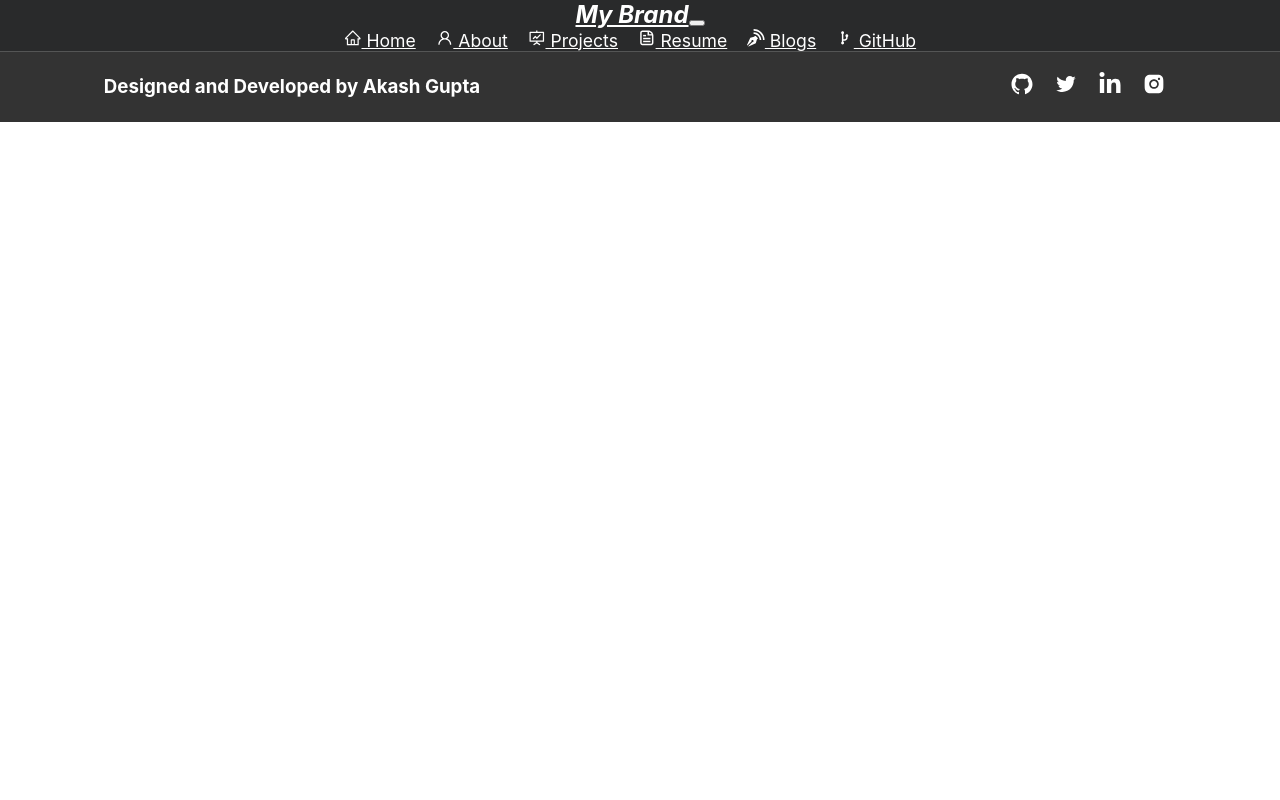
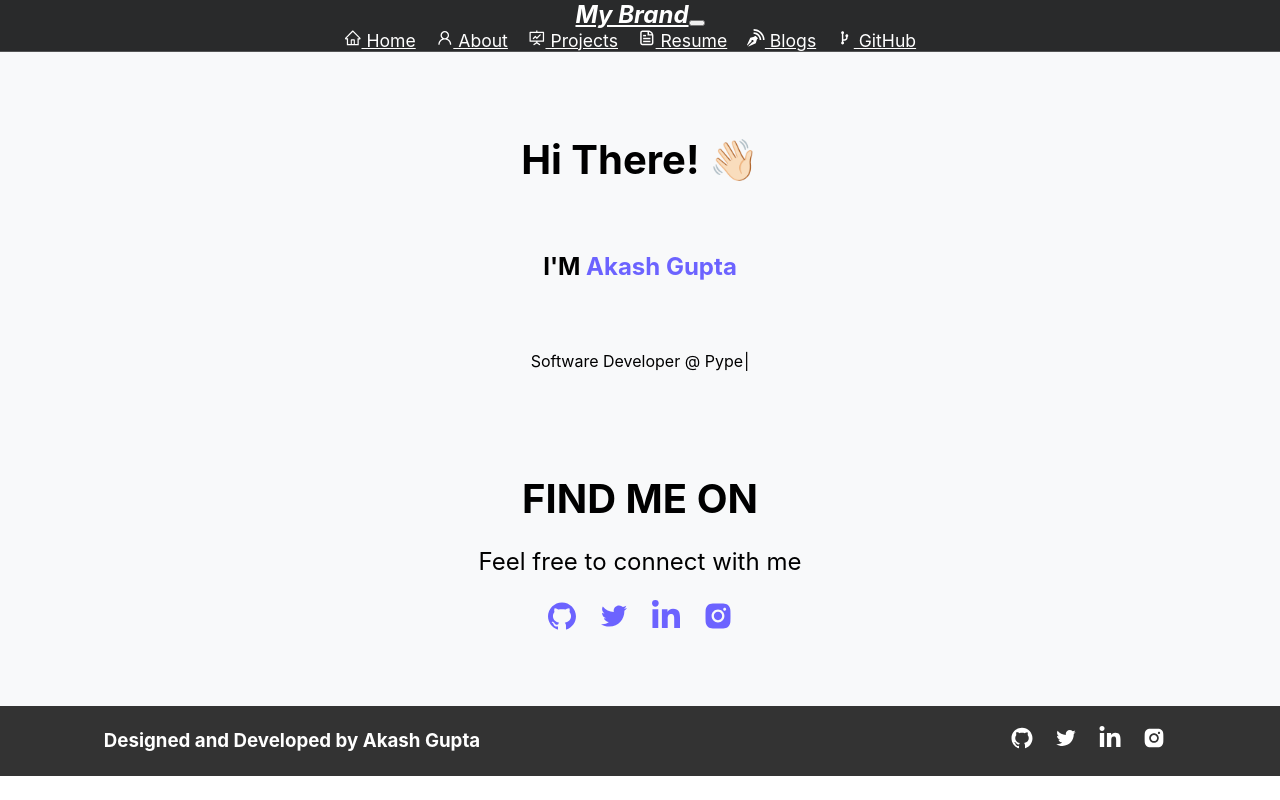
Before and after one commit to aakaash123/portfolio, a React (Create React App) app: page / in a window 1280 px wide. Built offline with nearby package versions, Linux system fonts and the light colour scheme.

Commit message:
add home component

```diff
--- a/package.json
+++ b/package.json
@@ -10,8 +10,11 @@
     "react-bootstrap": "^2.10.2",
     "react-dom": "^18.3.1",
     "react-icons": "^5.2.1",
+    "react-parallax-tilt": "^1.7.225",
     "react-router-dom": "^6.23.0",
     "react-scripts": "5.0.1",
+    "react-tsparticles": "^2.12.2",
+    "typewriter-effect": "^2.21.0",
     "web-vitals": "^2.1.4"
   },
   "scripts": {
--- a/src/App.js
+++ b/src/App.js
@@ -9,12 +9,16 @@ import Navbar from './components/navbar';
 
 import './App.css';
 import Footer from "./components/footer";
+import Home from "./components/Home";
 
 function App() {
   return (
     <div className="App">
         <Router>
             <Navbar />
+            <Routes>
+                <Route path="/" element={<Home />} />
+            </Routes>
             <Footer />
         </Router>
     </div>
--- /dev/null
+++ b/src/components/Home.css
@@ -0,0 +1,82 @@
+/* Home.css */
+
+.home-section {
+    position: relative;
+    background-color: #f8f9fa;
+    padding: 50px 0;
+}
+
+.home-header {
+    display: flex;
+    flex-direction: column;
+    justify-content: center;
+}
+
+.heading {
+    font-size: 2.5em;
+}
+
+.main-name {
+    color: #6c63ff;
+}
+
+.wave {
+    animation: wave-animation 1.5s infinite linear;
+}
+
+@keyframes wave-animation {
+    0% {
+        transform: rotate(0deg);
+    }
+    10% {
+        transform: rotate(-10deg);
+    }
+    20% {
+        transform: rotate(12deg);
+    }
+    30% {
+        transform: rotate(-10deg);
+    }
+    40% {
+        transform: rotate(9deg);
+    }
+    50% {
+        transform: rotate(0deg);
+    }
+    100% {
+        transform: rotate(0deg);
+    }
+}
+
+.home-about-social {
+    text-align: center;
+    padding-top: 20px;
+}
+
+.home-about-social h1 {
+    font-size: 2.5em;
+    margin-bottom: 20px;
+}
+
+.home-about-social p {
+    font-size: 1.5em;
+}
+
+.home-about-social-links {
+    list-style: none;
+    padding: 0;
+}
+
+.home-about-social-links li {
+    display: inline-block;
+    margin: 0 10px;
+}
+
+.home-about-social-links a {
+    color: #6c63ff;
+    font-size: 2em;
+}
+
+.home-about-social-links a:hover {
+    color: #000;
+}
--- /dev/null
+++ b/src/components/Home.js
@@ -0,0 +1,147 @@
+import React from "react";
+import { Container, Row, Col } from "react-bootstrap";
+import { AiFillGithub, AiOutlineTwitter, AiFillInstagram } from "react-icons/ai";
+import { FaLinkedinIn } from "react-icons/fa";
+import Typewriter from "typewriter-effect";
+import Particles from "react-tsparticles";
+import "./Home.css";
+
+function Home() {
+    return (
+        <section>
+            <Container fluid className="home-section" id="home">
+                <Particles
+                    id="tsparticles"
+                    params={{
+                        particles: {
+                            number: {
+                                value: 160,
+                                density: {
+                                    enable: true,
+                                    value_area: 1500,
+                                },
+                            },
+                            line_linked: {
+                                enable: false,
+                                opacity: 0.03,
+                            },
+                            move: {
+                                direction: "right",
+                                speed: 0.05,
+                            },
+                            size: {
+                                value: 1,
+                            },
+                            opacity: {
+                                anim: {
+                                    enable: true,
+                                    speed: 1,
+                                    opacity_min: 0.05,
+                                },
+                            },
+                        },
+                        interactivity: {
+                            events: {
+                                onclick: {
+                                    enable: true,
+                                    mode: "push",
+                                },
+                            },
+                            modes: {
+                                push: {
+                                    particles_nb: 1,
+                                },
+                            },
+                        },
+                        retina_detect: true,
+                    }}
+                />
+                <Container className="home-content">
+                    <Row>
+                        <Col md={7} className="home-header">
+                            <h1 style={{ paddingBottom: 15 }} className="heading">
+                                Hi There!{" "}
+                                <span className="wave" role="img" aria-labelledby="wave">
+                  👋🏻
+                </span>
+                            </h1>
+
+                            <h1 className="heading-name">
+                                I'M
+                                <strong className="main-name"> Akash Gupta</strong>
+                            </h1>
+
+                            <div style={{ padding: 50, textAlign: "left" }}>
+                                <Typewriter
+                                    options={{
+                                        strings: [
+                                            "Software Developer @ Pype",
+                                            "Former SDE Intern @ Amazon",
+                                            "MERN Stack Developer",
+                                            "Former ML Intern @ Feynn Labs",
+                                        ],
+                                        autoStart: true,
+                                        loop: true,
+                                        deleteSpeed: 50,
+                                    }}
+                                />
+                            </div>
+                        </Col>
+                    </Row>
+                    <Row>
+                        <Col md={12} className="home-about-social">
+                            <h1>FIND ME ON</h1>
+                            <p>
+                                Feel free to <span className="purple">connect </span>with me
+                            </p>
+                            <ul className="home-about-social-links">
+                                <li className="social-icons">
+                                    <a
+                                        href="https://github.com/aakaash123"
+                                        target="_blank"
+                                        rel="noreferrer"
+                                        className="icon-colour  home-social-icons"
+                                    >
+                                        <AiFillGithub />
+                                    </a>
+                                </li>
+                                <li className="social-icons">
+                                    <a
+                                        href="https://twitter.com/"
+                                        target="_blank"
+                                        rel="noreferrer"
+                                        className="icon-colour  home-social-icons"
+                                    >
+                                        <AiOutlineTwitter />
+                                    </a>
+                                </li>
+                                <li className="social-icons">
+                                    <a
+                                        href="https://www.linkedin.com/in/akash-iiitdmj/"
+                                        target="_blank"
+                                        rel="noreferrer"
+                                        className="icon-colour  home-social-icons"
+                                    >
+                                        <FaLinkedinIn />
+                                    </a>
+                                </li>
+                                <li className="social-icons">
+                                    <a
+                                        href="https://www.instagram.com/"
+                                        target="_blank"
+                                        rel="noreferrer"
+                                        className="icon-colour home-social-icons"
+                                    >
+                                        <AiFillInstagram />
+                                    </a>
+                                </li>
+                            </ul>
+                        </Col>
+                    </Row>
+                </Container>
+            </Container>
+        </section>
+    );
+}
+
+export default Home;
```
Also changed, not shown: 2 other files (tests, documents, lock files or other folders).
